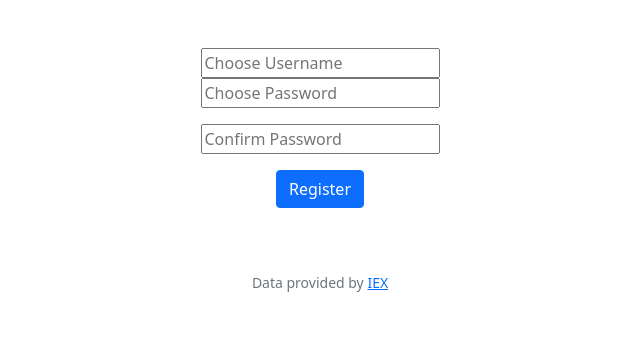
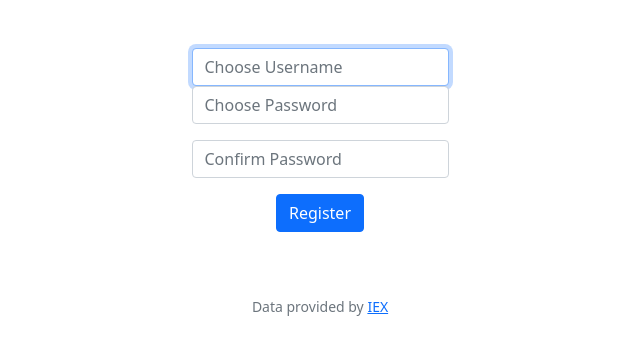
Before and after one commit to alihbaloch/CS50-Projects, a Flask app: page /register in a window 1280 px wide. Shown: the part 76-431 px from the top of the page, without its empty margins (320-960 px from the left). Run offline with Flask 3, Linux system fonts and the light colour scheme; some libraries are stand-ins or nearby versions.

Commit message:
Fri, Aug 11, 2023, 7:33 PM -04:00

```diff
--- a/finance/templates/register.html
+++ b/finance/templates/register.html
@@ -7,13 +7,13 @@
 {% block main %}
     <form action="/register" method="post">
         <div class="section">
-            <input autocomplete="off" name="username" placeholder="Choose Username" type="text">
+            <input class="form-control mx-auto w-auto" autocomplete="off" autofocus name="username" placeholder="Choose Username" type="text">
         </div>
         <div class="mb-3">
-            <input autocomplete="off" name="password" placeholder="Choose Password" type="text">
+            <input class="form-control mx-auto w-auto" autocomplete="off" name="password" placeholder="Choose Password" type="text">
         </div>
         <div class="mb-3">
-            <input autocomplete="off" name="confirmation" placeholder="Confirm Password" type="text">
+            <input class="form-control mx-auto w-auto" autocomplete="off" name="confirmation" placeholder="Confirm Password" type="text">
         </div>
         <div class="mb-3">
             <button class="btn btn-primary" type="submit">Register</button>
```
